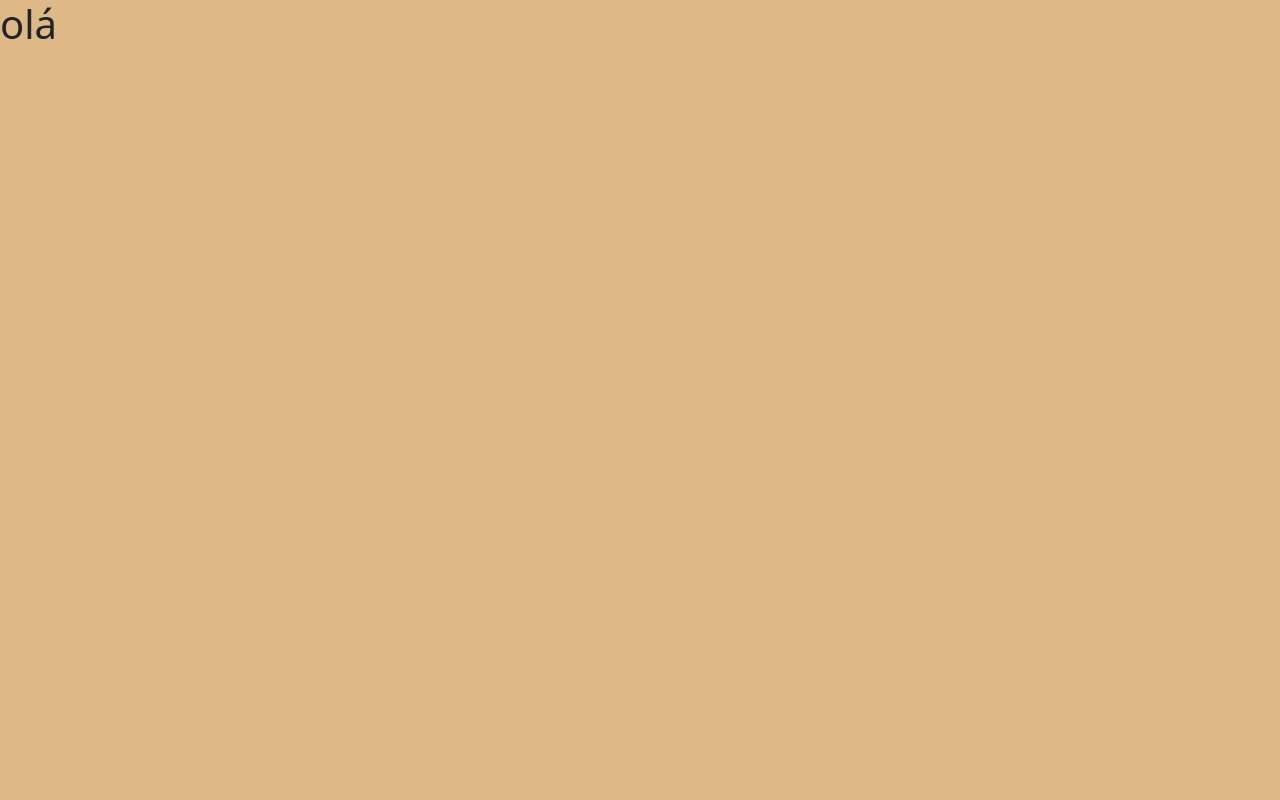
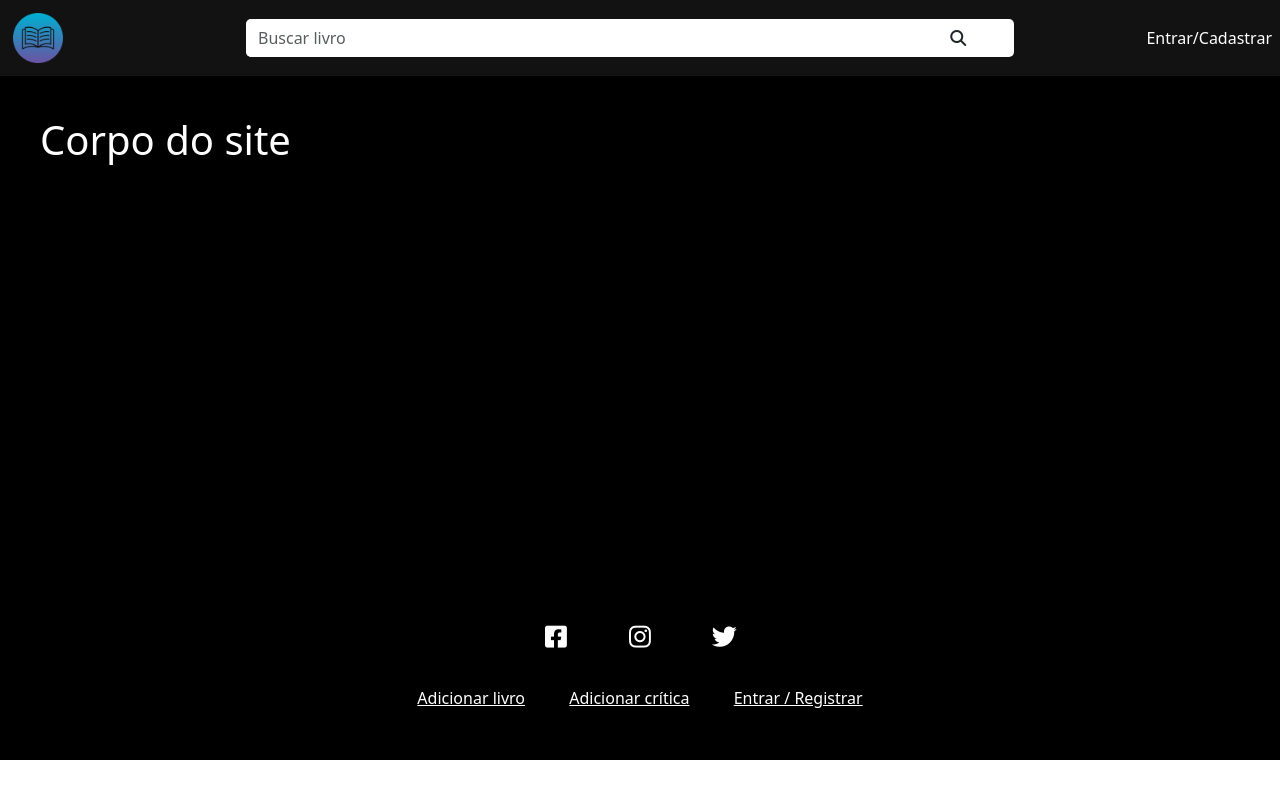
Before and after one commit to Nunesnd/avalia-livros, a PHP site: page / in a window 1280 px wide. Before the commit the page is almost empty. Run offline with PHP 8.4, Linux system fonts and the light colour scheme; a stand-in replaces the project's code that opens the database connection.

Commit message:
estilização básica no site

```diff
--- a/config/globals.php
+++ b/config/globals.php
@@ -1,6 +1,6 @@
 <?php
 
     session_start();
-    $BASE_URL = "https://" . $_SERVER["SERVER_NAME"] . dirname($_SERVER["REQUEST_URI"]."?") . "/";
+    $BASE_URL = "http://" . $_SERVER["SERVER_NAME"] . dirname($_SERVER["REQUEST_URI"]."?");
 
 ?>
--- a/css/style.css
+++ b/css/style.css
@@ -3,6 +3,116 @@
     padding: 0;
 }
 
-body{
-    background-color: burlywood;
+.navbar-brand{
+    position: relative;
 }
+
+#logo{
+    width: 50px;
+    margin-left: 25%;
+}
+
+#avalialivros-title {
+    color: #fff;
+    position: absolute;
+    bottom: -2px;
+    font-size: 30px;
+    left: 55px;
+    font-weight: bold;
+}
+
+#main-navbar{
+    background-color: #121212;
+
+}
+#search{
+    display: inline-block;
+}
+#search-form{
+    margin: 0 auto;
+    display: inline-flex;
+    background-color: #fff;
+    border-radius: 5px;
+    width: 60%;
+    margin-left: 180px;
+}
+
+#search-form .form-control{
+    border: none;
+    width: 90%;
+    box-shadow: none;
+}
+
+.navbar-nav{
+    justify-content: flex-end;
+    width: 100%;
+}
+
+#navbar .navbar-nav .nav-item .nav-link{
+    color: #FFF;
+    transition: .5s;
+}
+
+#navbar .navbar-nav .nav-item .nav-link:hover{
+    color: #00d9ff;
+}
+
+.bold {
+    font-weight: bold;
+}
+/* HOME */
+
+#main-container{
+    background-color: #000;
+    color: #FFF;
+    min-height: 65vh;
+    padding: 40px;
+}
+
+/* FOOTER */
+
+#footer{
+    background-color: #000;
+    color: #FFF;
+    text-align: center;
+    margin: 0;
+    padding: 20px;
+}
+
+#social-container ul,
+#footer-links-container ul{
+    list-style-type: none;
+    padding: 0;
+}
+
+#social-container li,
+#footer-links-container li{
+    display: inline-block;
+    margin: 0 20px;
+}
+
+#social-container li{
+    height: 40px;
+    width: 40px;
+    border-radius: 100%;
+    transition: .5s;
+    line-height: 3;
+}
+
+#social-container li:hover{
+    background-color: #333;
+}
+
+#social-container a,
+#footer-links-container a{
+    color: #FFF;
+    transition: .5s;
+}
+
+#social-container li i{
+    font-size: 25px;
+}
+
+#footer-links-container{
+    margin: 30px 0;
+}
--- a/index.php
+++ b/index.php
@@ -19,11 +19,60 @@
     <!-- Font Awesome -->
     <link rel="stylesheet" href="https://cdnjs.cloudflare.com/ajax/libs/font-awesome/6.4.0/css/all.min.css" integrity="sha512-iecdLmaskl7CVkqkXNQ/ZH/XLlvWZOJyj7Yy7tcenmpD1ypASozpmT/E0iPtmFIB46ZmdtAc9eNBvH0H/ZpiBw==" crossorigin="anonymous" referrerpolicy="no-referrer" />
 
-    <link rel="stylesheet" href="css/style.css">
+    <link rel="stylesheet" href="<?php echo $BASE_URL; ?>/css/style.css">
+
 </head>
 <body>
-    <h1>olá</h1>
+    <header>
+        <nav id="main-navbar" class="navbar navbar-expand-lg">
+            <a href="<?php echo $BASE_URL; ?>" class="navbar-brand">
+                <img src="<?php echo $BASE_URL; ?>/img/livros/padrao_livro.png" alt="logo" id="logo">
+            </a>
+            <button class="navbar-toggler" type="button" data-toggle="collapse" data-target="#navbar" aria-controls="navbar" aria-expanded="false" aria-label="Toggle navigation">
+                <i class="fas fa-bars"></i>
+            </button>
+            <form action="" method="get" id="search-form" class="form-inline my-2 my-lg-0">
+                <input type="text" name="q" id="search" class="form-control mr-sm-2" type="search" placeholder="Buscar livro" aria-label="Search">
+                <button class="btn my-2 my-sm-0" type="submit">
+                    <i class="fas fa-search"></i>
+                </button>
+            </form>
+            <div class="collapse navbar-collapse" id="navbar">
+                <ul class="navbar-nav">
+                    <li class="nav-item">
+                        <a href="<?php echo $BASE_URL; ?>" class="nav-link">Entrar/Cadastrar</a>
+                    </li>
+                </ul>
+            </div>
+        </nav>
+    </header>
 
+    <div id="main-container" class="container-fluid">
+        <h1>Corpo do site</h1>
+    </div>
+
+    <footer id="footer">
+        <div id="social-container">
+            <ul>
+                <li>
+                    <a href="#"><i class="fab fa-facebook-square"></i></a>
+                </li>
+                <li>
+                    <a href="#"><i class="fab fa-instagram"></i></a>
+                </li>
+                <li>
+                    <a href="#"><i class="fab fa-twitter"></i></a>
+                </li>
+            </ul>
+        </div>
+        <div id="footer-links-container">
+            <ul>
+                <li><a href="#">Adicionar livro</a></li>
+                <li><a href="#">Adicionar crítica</a></li>
+                <li><a href="#">Entrar / Registrar</a></li>
+            </ul>
+        </div>
+    </footer>
     <!-- Inserindo o JS bootstrap -->
     <script src="https://cdnjs.cloudflare.com/ajax/libs/bootstrap/5.3.0/js/bootstrap.js" integrity="sha512-jxHTIcyuk3K/8tFI4UWP/2XfMAnBUL/GCcY0ah39DQfnsG8+YgtAJsOE8fznN+jWqwgLazJMEpmyE9HW1Mmc+A==" crossorigin="anonymous" referrerpolicy="no-referrer"></script>
     <!-- Inserindo o Jquery -->
```
